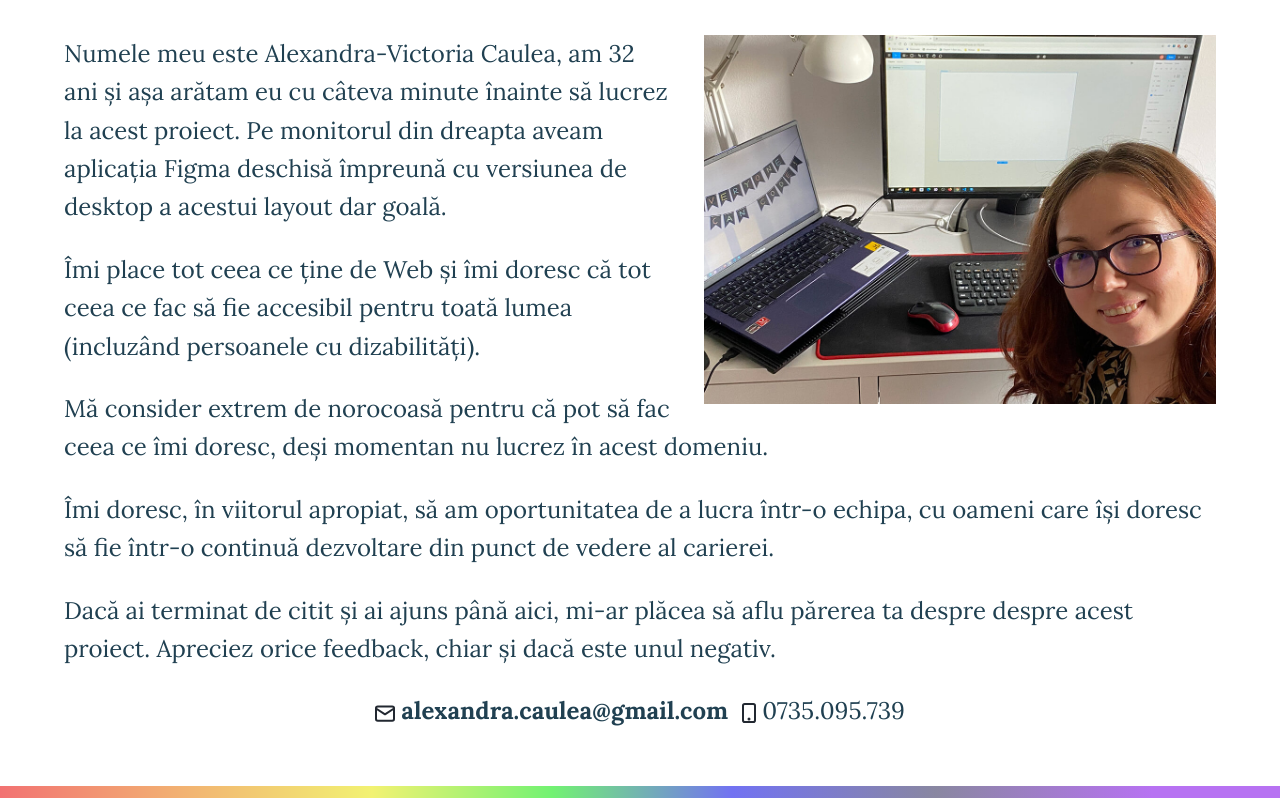
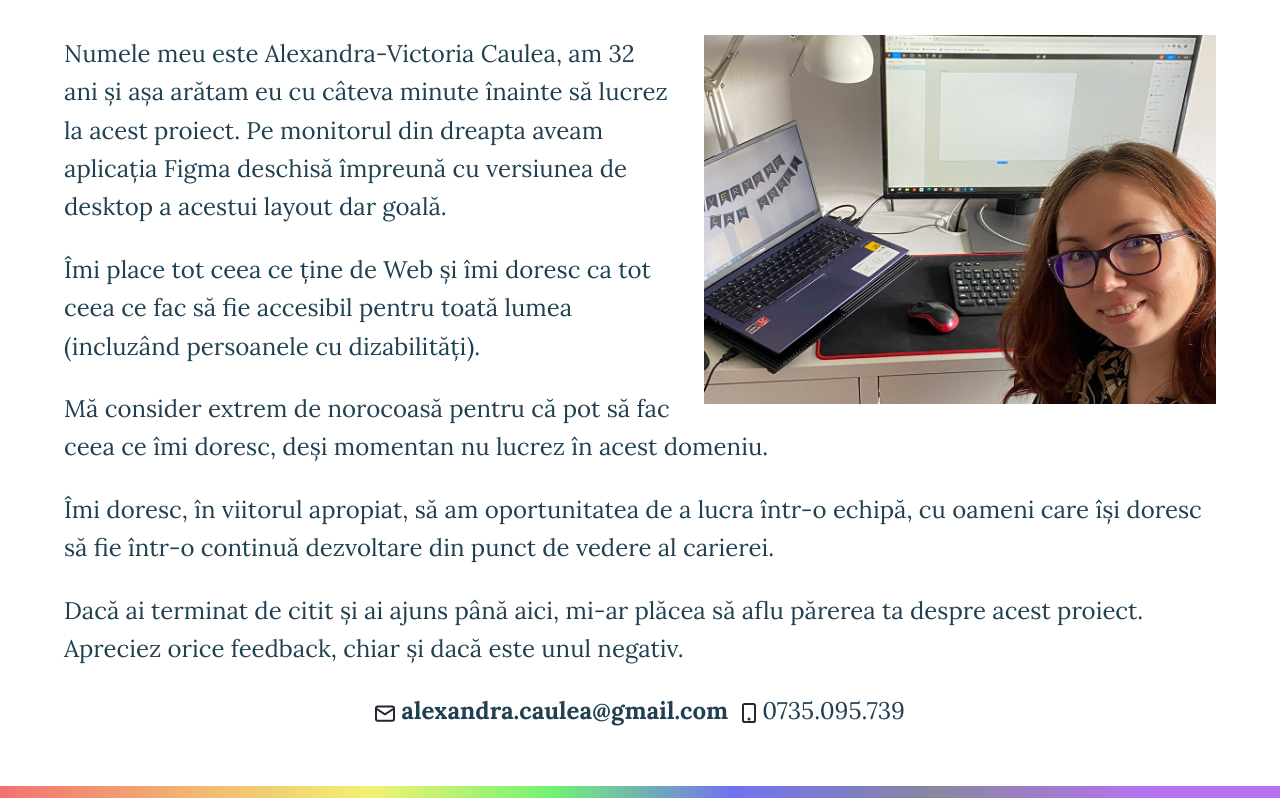
Before and after one commit to alexandracaulea/task-development, a website with bundled scripts: page public/index.html in a window 1280 px wide. Shown: the part 2612-3410 px from the top of the page. Built offline with nearby package versions, Linux system fonts and the light colour scheme; no server answers; a script that the page names is missing.

Commit message:
Fix typos

```diff
--- a/public/index.html
+++ b/public/index.html
@@ -121,7 +121,7 @@
           acestui layout dar goală.
         </p>
         <p>
-          Îmi place tot ceea ce ține de Web și îmi doresc că tot ceea ce fac să fie accesibil pentru toată lumea
+          Îmi place tot ceea ce ține de Web și îmi doresc ca tot ceea ce fac să fie accesibil pentru toată lumea
           (incluzând persoanele cu dizabilități).
         </p>
         <p>
@@ -129,11 +129,11 @@
           domeniu.
         </p>
         <p>
-          Îmi doresc, în viitorul apropiat, să am oportunitatea de a lucra într-o echipa, cu oameni care își doresc să
+          Îmi doresc, în viitorul apropiat, să am oportunitatea de a lucra într-o echipă, cu oameni care își doresc să
           fie într-o continuă dezvoltare din punct de vedere al carierei.
         </p>
         <p>
-          Dacă ai terminat de citit și ai ajuns până aici, mi-ar plăcea să aflu părerea ta despre despre acest proiect.
+          Dacă ai terminat de citit și ai ajuns până aici, mi-ar plăcea să aflu părerea ta despre acest proiect.
           Apreciez orice feedback, chiar și dacă este unul negativ.
         </p>
         <div class="contact">
```
